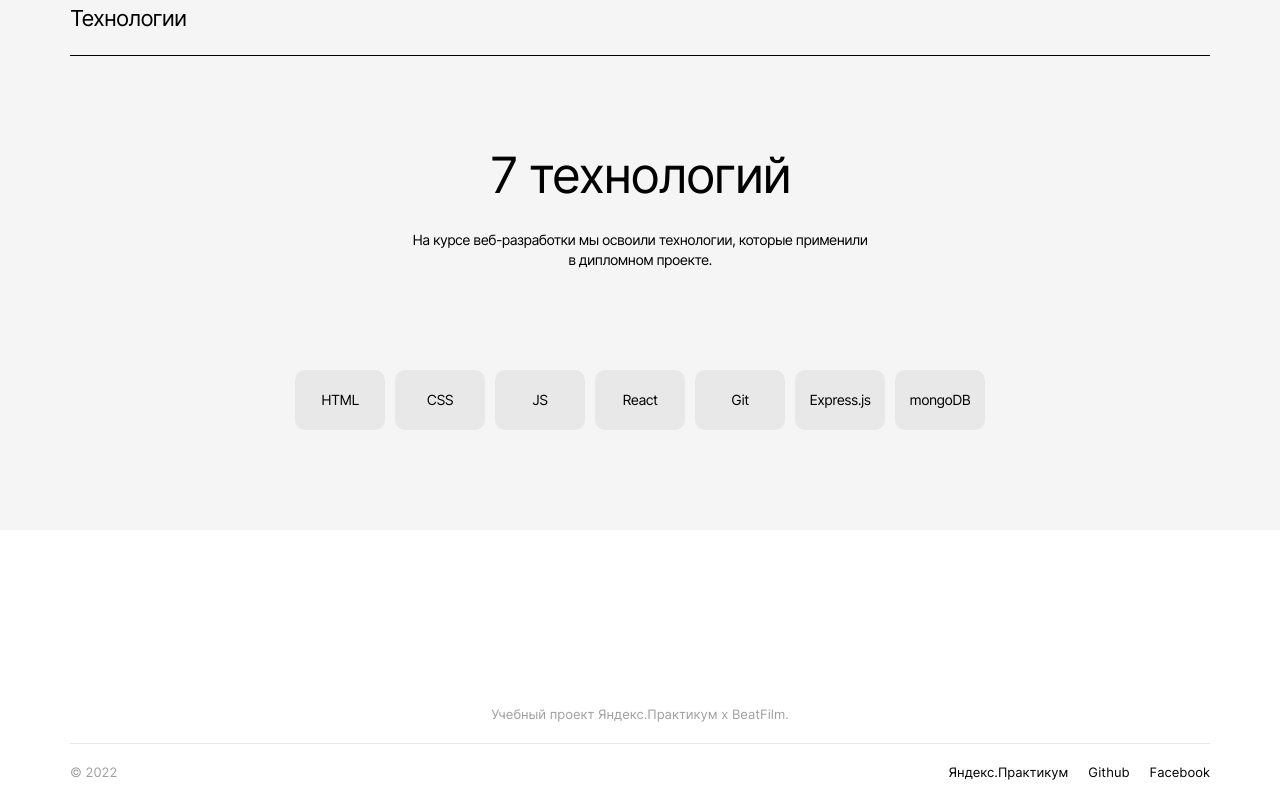
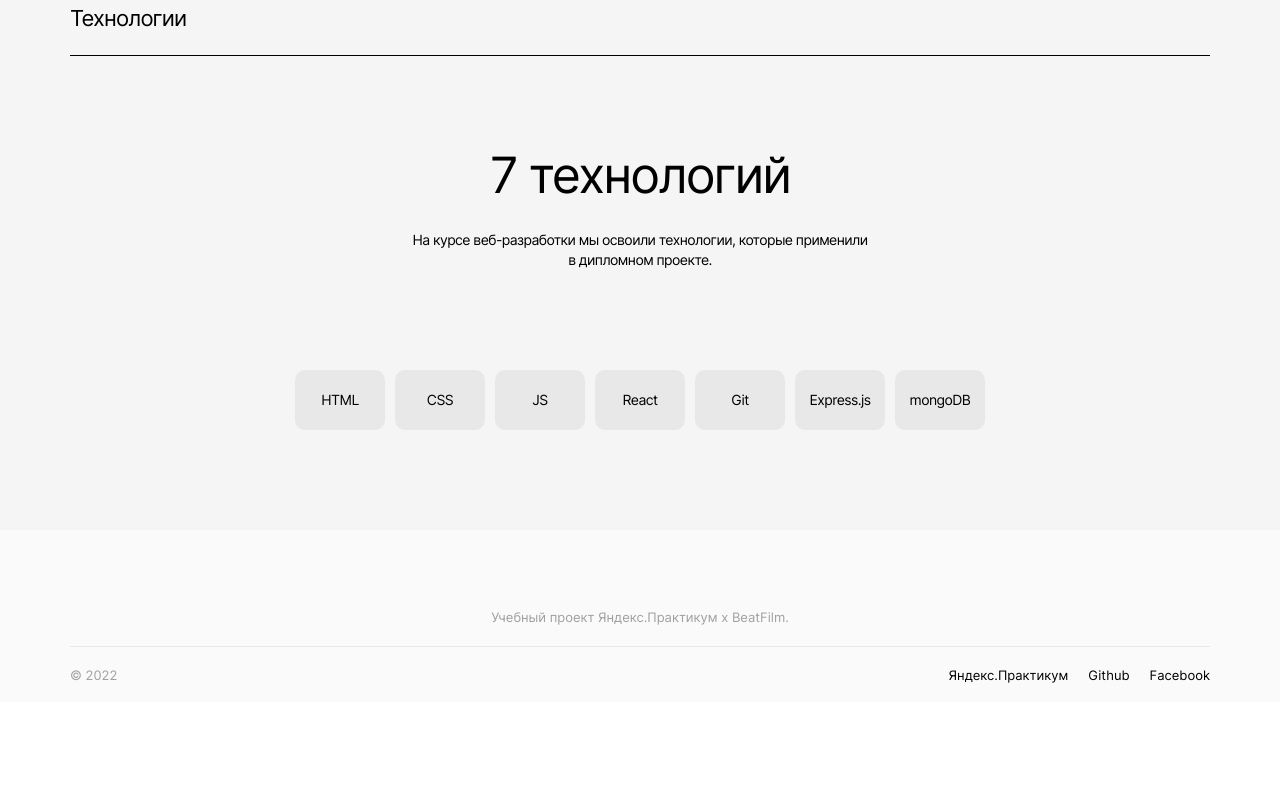
Before and after one commit to 418code/movies-explorer-frontend, a React app: page / in a window 1280 px wide. Shown: the part 1290-2090 px from the top of the page. After the commit the page ends 1993 px from the top, so only its background shows below. Built offline with nearby package versions, Linux system fonts and the light colour scheme.

Commit message:
fix: adjust Footer

```diff
--- a/src/components/Footer/Footer.css
+++ b/src/components/Footer/Footer.css
@@ -7,3 +7,15 @@
   justify-content: center;
   align-items: center;
 }
+
+@media (min-width: 768px) {
+  .Footer {
+    min-height: 172px;
+  }
+}
+
+@media (min-width: 1280px) {
+  .Footer {
+    background: #FAFAFA;
+  }
+}
--- a/src/components/Footer/__text/Footer__text.css
+++ b/src/components/Footer/__text/Footer__text.css
@@ -4,7 +4,7 @@
   color: #A0A0A0;
   text-align: center;
   margin: 0;
-  margin-block-start: auto;
+  margin-block-start: 0;
 }
 
 @media (min-width: 768px) {
```
